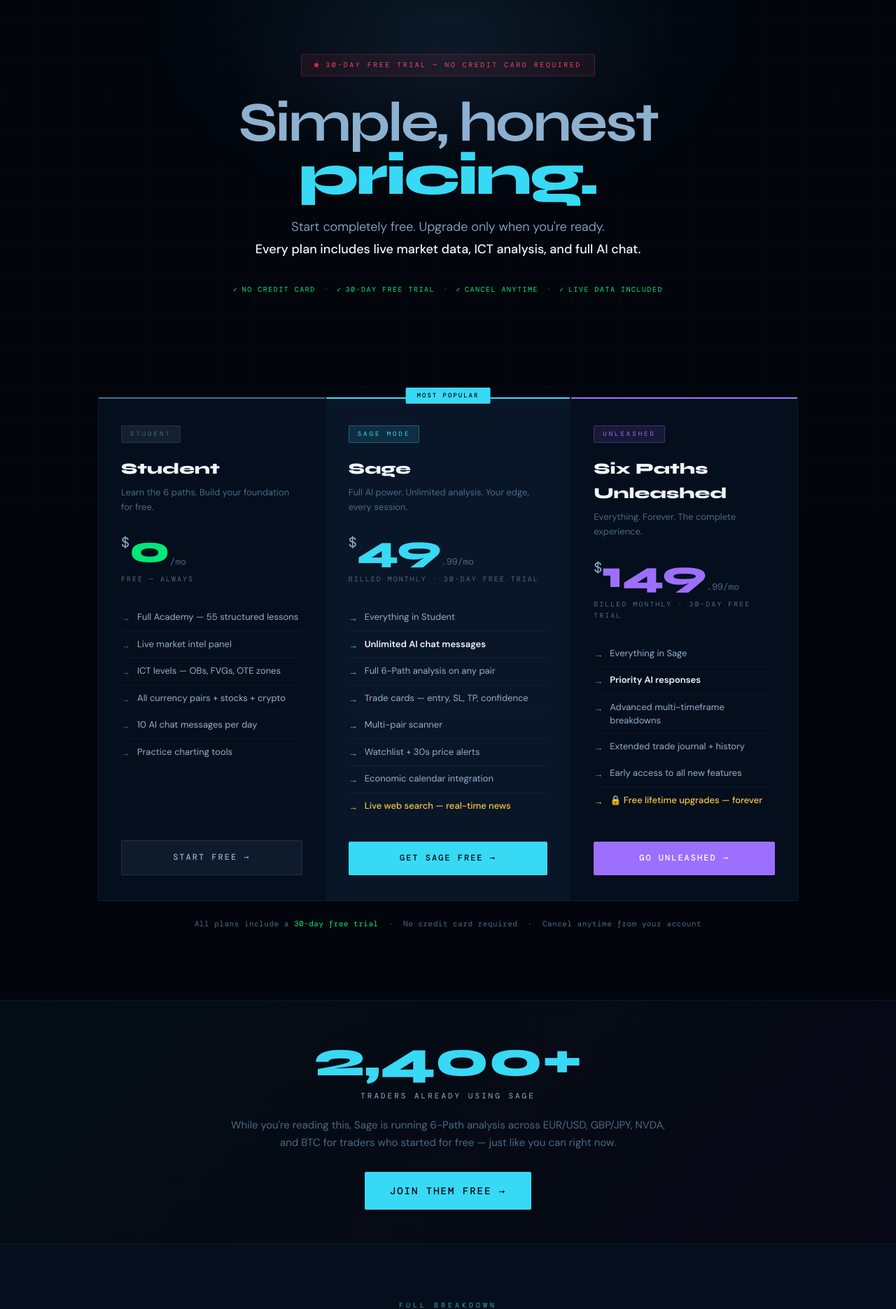
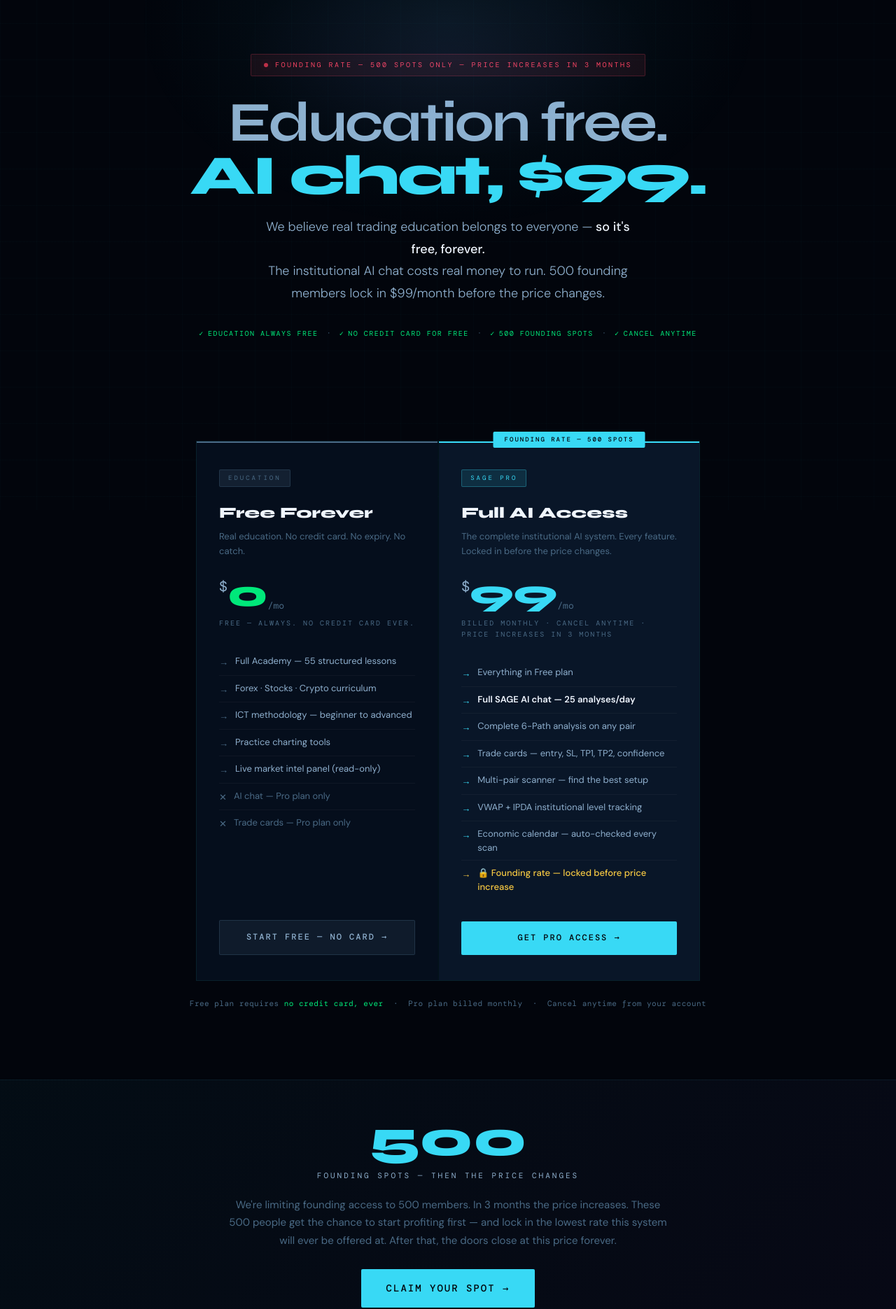
Before and after one commit to jonelmichelfx-bit/jaydawolfx-sage, a Flask app: page /pricing in a window 1280 px wide. Shown: the part 71-1942 px from the top of the page at 70% size. Run offline with Flask 3, Linux system fonts and the light colour scheme.

Commit message:
feat: new pricing model — education free, AI chat $99/mo, 500 founding spots

```diff
--- a/templates/pricing.html
+++ b/templates/pricing.html
@@ -3,8 +3,8 @@
 <head>
 <meta charset="UTF-8"/>
 <meta name="viewport" content="width=device-width,initial-scale=1.0"/>
-<title>Pricing — Sage of Six Paths | Start Free, 30 Days</title>
-<meta name="description" content="Start free for 30 days. No credit card. Sage of Six Paths gives you institutional-grade AI trading analysis — ICT, smart money, live data — from $49.99/mo."/>
+<title>Pricing — Sage of Six Paths | Education Free. AI Chat $99/mo.</title>
+<meta name="description" content="Education is free forever. The full AI trading intelligence — 6-path ICT analysis, live trade cards, multi-pair scanner — is $99/month. 500 founding spots only."/>
 <link href="https://fonts.googleapis.com/css2?family=Syne:wght@700;800;900&family=DM+Mono:wght@400;500&family=DM+Sans:wght@300;400;500;600&display=swap" rel="stylesheet"/>
 <style>
 *{box-sizing:border-box;margin:0;padding:0}
@@ -256,100 +256,80 @@ footer{background:var(--s1);border-top:1px solid rgba(56,217,245,0.06);
 <section class="hero">
   <div class="hero-glow"></div>
   <div class="hero-glow2"></div>
-  <div class="urgency-bar"><div class="urgency-dot"></div> 30-DAY FREE TRIAL — NO CREDIT CARD REQUIRED</div>
+  <div class="urgency-bar"><div class="urgency-dot"></div> FOUNDING RATE — 500 SPOTS ONLY — PRICE INCREASES IN 3 MONTHS</div>
   <h1>
-    <span class="dim">Simple, honest</span><br>
-    <span class="cy">pricing.</span>
+    <span class="dim">Education free.</span><br>
+    <span class="cy">AI chat, $99.</span>
   </h1>
   <p class="hero-sub">
-    Start completely free. Upgrade only when you're ready.<br>
-    <strong>Every plan includes live market data, ICT analysis, and full AI chat.</strong>
+    We believe real trading education belongs to everyone — <strong>so it's free, forever.</strong><br>
+    The institutional AI chat costs real money to run. 500 founding members lock in $99/month before the price changes.
   </p>
   <div class="trust-pills">
-    <span class="tp">NO CREDIT CARD</span>
+    <span class="tp">EDUCATION ALWAYS FREE</span>
     <span style="color:var(--dim);font-size:12px;padding:0 4px">·</span>
-    <span class="tp">30-DAY FREE TRIAL</span>
+    <span class="tp">NO CREDIT CARD FOR FREE</span>
+    <span style="color:var(--dim);font-size:12px;padding:0 4px">·</span>
+    <span class="tp">500 FOUNDING SPOTS</span>
     <span style="color:var(--dim);font-size:12px;padding:0 4px">·</span>
     <span class="tp">CANCEL ANYTIME</span>
-    <span style="color:var(--dim);font-size:12px;padding:0 4px">·</span>
-    <span class="tp">LIVE DATA INCLUDED</span>
   </div>
 </section>
 
 <!-- PRICING CARDS -->
 <section class="pricing" id="pricing">
   <div class="wrap">
-    <div class="plans fade-up">
+    <div class="plans fade-up" style="grid-template-columns:1fr 1.08fr;max-width:720px">
 
-      <!-- STUDENT (FREE) -->
+      <!-- FREE EDUCATION -->
       <div class="plan student">
         <div class="plan-top-bar"></div>
-        <div class="plan-badge">STUDENT</div>
-        <div class="plan-name">Student</div>
-        <div class="plan-desc">Learn the 6 paths. Build your foundation for free.</div>
+        <div class="plan-badge">EDUCATION</div>
+        <div class="plan-name">Free Forever</div>
+        <div class="plan-desc">Real education. No credit card. No expiry. No catch.</div>
         <div class="plan-price">
           <sup>$</sup><span class="amount">0</span><sub>/mo</sub>
         </div>
-        <div class="plan-period">FREE — ALWAYS</div>
+        <div class="plan-period">FREE — ALWAYS. NO CREDIT CARD EVER.</div>
         <ul class="plan-feats">
           <li><span class="feat-icon">→</span>Full Academy — 55 structured lessons</li>
-          <li><span class="feat-icon">→</span>Live market intel panel</li>
-          <li><span class="feat-icon">→</span>ICT levels — OBs, FVGs, OTE zones</li>
-          <li><span class="feat-icon">→</span>All currency pairs + stocks + crypto</li>
-          <li><span class="feat-icon">→</span>10 AI chat messages per day</li>
+          <li><span class="feat-icon">→</span>Forex · Stocks · Crypto curriculum</li>
+          <li><span class="feat-icon">→</span>ICT methodology — beginner to advanced</li>
           <li><span class="feat-icon">→</span>Practice charting tools</li>
+          <li><span class="feat-icon">→</span>Live market intel panel (read-only)</li>
+          <li><span class="feat-icon" style="color:var(--dim)">✕</span><span style="color:var(--dim)">AI chat — Pro plan only</span></li>
+          <li><span class="feat-icon" style="color:var(--dim)">✕</span><span style="color:var(--dim)">Trade cards — Pro plan only</span></li>
         </ul>
-        <a href="/login?signup=1" class="plan-btn btn-free">START FREE →</a>
+        <a href="/login?signup=1" class="plan-btn btn-free">START FREE — NO CARD →</a>
       </div>
 
-      <!-- SAGE (POPULAR) -->
+      <!-- PRO — AI CHAT -->
       <div class="plan sage-plan featured">
         <div class="plan-top-bar"></div>
-        <div class="most-popular">MOST POPULAR</div>
-        <div class="plan-badge">SAGE MODE</div>
-        <div class="plan-name">Sage</div>
-        <div class="plan-desc">Full AI power. Unlimited analysis. Your edge, every session.</div>
+        <div class="most-popular">FOUNDING RATE — 500 SPOTS</div>
+        <div class="plan-badge">SAGE PRO</div>
+        <div class="plan-name">Full AI Access</div>
+        <div class="plan-desc">The complete institutional AI system. Every feature. Locked in before the price changes.</div>
         <div class="plan-price">
-          <sup>$</sup><span class="amount">49</span><sub>.99/mo</sub>
+          <sup>$</sup><span class="amount">99</span><sub>/mo</sub>
         </div>
-        <div class="plan-period">BILLED MONTHLY · 30-DAY FREE TRIAL</div>
+        <div class="plan-period">BILLED MONTHLY · CANCEL ANYTIME · PRICE INCREASES IN 3 MONTHS</div>
         <ul class="plan-feats">
-          <li><span class="feat-icon">→</span>Everything in Student</li>
-          <li><span class="feat-icon">→</span><strong style="color:var(--text)">Unlimited AI chat messages</strong></li>
-          <li><span class="feat-icon">→</span>Full 6-Path analysis on any pair</li>
-          <li><span class="feat-icon">→</span>Trade cards — entry, SL, TP, confidence</li>
-          <li><span class="feat-icon">→</span>Multi-pair scanner</li>
-          <li><span class="feat-icon">→</span>Watchlist + 30s price alerts</li>
-          <li><span class="feat-icon">→</span>Economic calendar integration</li>
-          <li><span class="feat-icon feat-hl">→</span><span class="feat-hl">Live web search — real-time news</span></li>
+          <li><span class="feat-icon">→</span>Everything in Free plan</li>
+          <li><span class="feat-icon">→</span><strong style="color:var(--text)">Full SAGE AI chat — 25 analyses/day</strong></li>
+          <li><span class="feat-icon">→</span>Complete 6-Path analysis on any pair</li>
+          <li><span class="feat-icon">→</span>Trade cards — entry, SL, TP1, TP2, confidence</li>
+          <li><span class="feat-icon">→</span>Multi-pair scanner — find the best setup</li>
+          <li><span class="feat-icon">→</span>VWAP + IPDA institutional level tracking</li>
+          <li><span class="feat-icon">→</span>Economic calendar — auto-checked every scan</li>
+          <li><span class="feat-icon feat-hl">→</span><span class="feat-hl">🔒 Founding rate — locked before price increase</span></li>
         </ul>
-        <a href="/login?signup=1" class="plan-btn btn-sage-fill">GET SAGE FREE →</a>
-      </div>
-
-      <!-- UNLEASHED -->
-      <div class="plan unleashed">
-        <div class="plan-top-bar"></div>
-        <div class="plan-badge">UNLEASHED</div>
-        <div class="plan-name">Six Paths Unleashed</div>
-        <div class="plan-desc">Everything. Forever. The complete experience.</div>
-        <div class="plan-price">
-          <sup>$</sup><span class="amount">149</span><sub>.99/mo</sub>
-        </div>
-        <div class="plan-period">BILLED MONTHLY · 30-DAY FREE TRIAL</div>
-        <ul class="plan-feats">
-          <li><span class="feat-icon">→</span>Everything in Sage</li>
-          <li><span class="feat-icon">→</span><strong style="color:var(--text)">Priority AI responses</strong></li>
-          <li><span class="feat-icon">→</span>Advanced multi-timeframe breakdowns</li>
-          <li><span class="feat-icon">→</span>Extended trade journal + history</li>
-          <li><span class="feat-icon">→</span>Early access to all new features</li>
-          <li><span class="feat-icon feat-hl">→</span><span class="feat-hl">🔒 Free lifetime upgrades — forever</span></li>
-        </ul>
-        <a href="/login?signup=1" class="plan-btn btn-purple-fill">GO UNLEASHED →</a>
+        <a href="/login?signup=1" class="plan-btn btn-sage-fill">GET PRO ACCESS →</a>
       </div>
 
     </div>
     <div class="price-guarantee fade-up" style="margin-top:24px">
-      All plans include a <span>30-day free trial</span> &nbsp;·&nbsp; No credit card required &nbsp;·&nbsp; Cancel anytime from your account
+      Free plan requires <span>no credit card, ever</span> &nbsp;·&nbsp; Pro plan billed monthly &nbsp;·&nbsp; Cancel anytime from your account
     </div>
   </div>
 </section>
@@ -357,10 +337,10 @@ footer{background:var(--s1);border-top:1px solid rgba(56,217,245,0.06);
 <!-- URGENCY STRIP -->
 <section class="urgency-strip">
   <div class="us-inner fade-up">
-    <div class="us-num">2,400+</div>
-    <div class="us-label">TRADERS ALREADY USING SAGE</div>
-    <div class="us-sub">While you're reading this, Sage is running 6-Path analysis across EUR/USD, GBP/JPY, NVDA, and BTC for traders who started for free — just like you can right now.</div>
-    <a href="/login?signup=1" class="btn btn-lg btn-cyan">JOIN THEM FREE →</a>
+    <div class="us-num">500</div>
+    <div class="us-label">FOUNDING SPOTS — THEN THE PRICE CHANGES</div>
+    <div class="us-sub">We're limiting founding access to 500 members. In 3 months the price increases. These 500 people get the chance to start profiting first — and lock in the lowest rate this system will ever be offered at. After that, the doors close at this price forever.</div>
+    <a href="/login?signup=1" class="btn btn-lg btn-cyan">CLAIM YOUR SPOT →</a>
   </div>
 </section>
 
@@ -375,26 +355,24 @@ footer{background:var(--s1);border-top:1px solid rgba(56,217,245,0.06);
     <table class="tbl">
       <thead>
         <tr>
-          <th style="width:40%"></th>
-          <th>STUDENT<br><span style="color:var(--green);font-size:12px">FREE</span></th>
-          <th class="cy featured-col">SAGE<br><span style="font-size:12px">$49.99/mo</span></th>
-          <th class="pu">UNLEASHED<br><span style="font-size:12px">$149.99/mo</span></th>
+          <th style="width:48%"></th>
+          <th>FREE<br><span style="color:var(--green);font-size:12px">EDUCATION</span></th>
+          <th class="cy featured-col">PRO<br><span style="font-size:12px">$99/mo</span></th>
         </tr>
       </thead>
       <tbody>
-        <tr><td>Live market intel panel</td><td><span class="chk">✓</span></td><td class="featured-col"><span class="chk">✓</span></td><td><span class="chk">✓</span></td></tr>
-        <tr><td>All pairs — Forex, Stocks, Crypto</td><td><span class="chk">✓</span></td><td class="featured-col"><span class="chk">✓</span></td><td><span class="chk">✓</span></td></tr>
-        <tr><td>ICT levels — OBs, FVGs, OTE zones</td><td><span class="chk">✓</span></td><td class="featured-col"><span class="chk">✓</span></td><td><span class="chk">✓</span></td></tr>
-        <tr><td>Academy — 55 lessons</td><td><span class="chk">✓</span></td><td class="featured-col"><span class="chk">✓</span></td><td><span class="chk">✓</span></td></tr>
-        <tr><td>Practice charting tools</td><td><span class="chk">✓</span></td><td class="featured-col"><span class="chk">✓</span></td><td><span class="chk">✓</span></td></tr>
-        <tr><td>AI chat messages per day</td><td class="dim-col">10/day</td><td class="featured-col cy-col">Unlimited</td><td class="pu-col">Unlimited</td></tr>
-        <tr><td>Full 6-Path analysis + trade cards</td><td><span class="ex">—</span></td><td class="featured-col"><span class="chk">✓</span></td><td><span class="chk">✓</span></td></tr>
-        <tr><td>Multi-pair scanner</td><td><span class="ex">—</span></td><td class="featured-col"><span class="chk">✓</span></td><td><span class="chk">✓</span></td></tr>
-        <tr><td>Economic calendar integration</td><td><span class="ex">—</span></td><td class="featured-col"><span class="chk">✓</span></td><td><span class="chk">✓</span></td></tr>
-        <tr><td>Live web search (real-time news)</td><td><span class="ex">—</span></td><td class="featured-col"><span class="chk">✓</span></td><td><span class="chk">✓</span></td></tr>
-        <tr><td>Priority AI responses</td><td><span class="ex">—</span></td><td class="featured-col"><span class="ex">—</span></td><td><span class="chk">✓</span></td></tr>
-        <tr><td>Advanced multi-timeframe breakdowns</td><td><span class="ex">—</span></td><td class="featured-col"><span class="ex">—</span></td><td><span class="chk">✓</span></td></tr>
-        <tr><td>Lifetime free upgrades</td><td><span class="ex">—</span></td><td class="featured-col"><span class="ex">—</span></td><td><span class="chk" style="color:var(--gold)">✓</span></td></tr>
+        <tr><td>Full Academy — 55 lessons</td><td><span class="chk">✓</span></td><td class="featured-col"><span class="chk">✓</span></td></tr>
+        <tr><td>ICT methodology curriculum</td><td><span class="chk">✓</span></td><td class="featured-col"><span class="chk">✓</span></td></tr>
+        <tr><td>Practice charting tools</td><td><span class="chk">✓</span></td><td class="featured-col"><span class="chk">✓</span></td></tr>
+        <tr><td>Live market intel panel</td><td><span class="chk">✓</span></td><td class="featured-col"><span class="chk">✓</span></td></tr>
+        <tr><td>All pairs — Forex, Stocks, Crypto</td><td><span class="chk">✓</span></td><td class="featured-col"><span class="chk">✓</span></td></tr>
+        <tr><td>SAGE AI chat</td><td><span class="ex">—</span></td><td class="featured-col cy-col">25/day</td></tr>
+        <tr><td>Full 6-Path analysis + trade cards</td><td><span class="ex">—</span></td><td class="featured-col"><span class="chk">✓</span></td></tr>
+        <tr><td>Multi-pair scanner</td><td><span class="ex">—</span></td><td class="featured-col"><span class="chk">✓</span></td></tr>
+        <tr><td>VWAP + IPDA institutional levels</td><td><span class="ex">—</span></td><td class="featured-col"><span class="chk">✓</span></td></tr>
+        <tr><td>Economic calendar integration</td><td><span class="ex">—</span></td><td class="featured-col"><span class="chk">✓</span></td></tr>
+        <tr><td>Live news gate — real-time market events</td><td><span class="ex">—</span></td><td class="featured-col"><span class="chk">✓</span></td></tr>
+        <tr><td>Founding rate locked — before price increase</td><td><span class="ex">—</span></td><td class="featured-col"><span class="chk" style="color:var(--gold)">✓</span></td></tr>
       </tbody>
     </table>
   </div>
@@ -410,10 +388,17 @@ footer{background:var(--s1);border-top:1px solid rgba(56,217,245,0.06);
     <div class="faq-list">
       <div class="faq-item fade-up">
         <div class="faq-q" onclick="toggleFaq(this)">
-          <div class="faq-q-text">Do I need a credit card to start?</div>
+          <div class="faq-q-text">Do I need a credit card to access education?</div>
           <div class="faq-plus">+</div>
         </div>
-        <div class="faq-a">Zero. Your 30-day free trial requires no payment information at all. You only enter a card if you choose to upgrade after the trial — and even then you can cancel any month instantly from your account settings.</div>
+        <div class="faq-a">No — and never. The education is completely free with zero payment information required, ever. Create an account and every one of the 55 Academy lessons is yours immediately. No trial expiry, no card required, no catch. We believe real trading education should be accessible to everyone regardless of income.</div>
+      </div>
+      <div class="faq-item fade-up">
+        <div class="faq-q" onclick="toggleFaq(this)">
+          <div class="faq-q-text">Why is the AI chat $99/month?</div>
+          <div class="faq-plus">+</div>
+        </div>
+        <div class="faq-a">Every analysis you run hits a live AI model plus real TwelveData market data — both cost real money per request. At $99/month we can keep the system running at the quality level it needs to be. The alternative was giving you a watered-down experience, and we refused to do that. One good trade pays for months of Sage.</div>
       </div>
       <div class="faq-item fade-up">
         <div class="faq-q" onclick="toggleFaq(this)">
@@ -424,10 +409,10 @@ footer{background:var(--s1);border-top:1px solid rgba(56,217,245,0.06);
       </div>
       <div class="faq-item fade-up">
         <div class="faq-q" onclick="toggleFaq(this)">
-          <div class="faq-q-text">I'm a beginner. Is Sage for me?</div>
+          <div class="faq-q-text">What happens to the price in 3 months?</div>
           <div class="faq-plus">+</div>
         </div>
-        <div class="faq-a">Absolutely — in fact, Sage may be more valuable for beginners than experienced traders. You get 55 structured lessons built right into the platform, from absolute basics to advanced ICT concepts. Sage explains the WHY behind every signal it gives. You learn as you trade.</div>
+        <div class="faq-a">The founding rate of $99/month is available for the first 500 members only. After those 500 spots are filled, or in 3 months — whichever comes first — the price increases. Founding members keep their $99 rate locked in forever as long as they remain subscribed. This is our way of rewarding early believers who help us build the platform.</div>
       </div>
       <div class="faq-item fade-up">
         <div class="faq-q" onclick="toggleFaq(this)">
@@ -435,13 +420,6 @@ footer{background:var(--s1);border-top:1px solid rgba(56,217,245,0.06);
           <div class="faq-plus">+</div>
         </div>
         <div class="faq-a">Forex (all major + minor pairs — EUR/USD, GBP/JPY, AUD/USD and 30+ more), Stocks (NVDA, AAPL, TSLA, META, SPY, QQQ and more), and Crypto (BTC, ETH). Live market intel and trade cards work across all of them.</div>
-      </div>
-      <div class="faq-item fade-up">
-        <div class="faq-q" onclick="toggleFaq(this)">
-          <div class="faq-q-text">What does "lifetime free upgrades" mean on Unleashed?</div>
-          <div class="faq-plus">+</div>
-        </div>
-        <div class="faq-a">Every future feature ever added to Sage is included in your Unleashed plan at no extra cost — forever. You pay $149.99/mo today and never pay more no matter how advanced Sage becomes. This is our commitment to early believers who trusted the platform.</div>
       </div>
       <div class="faq-item fade-up">
         <div class="faq-q" onclick="toggleFaq(this)">
@@ -457,13 +435,13 @@ footer{background:var(--s1);border-top:1px solid rgba(56,217,245,0.06);
 <!-- FINAL CTA -->
 <section class="fcta">
   <div class="fcta-glow"></div>
-  <h2>The market <span class="red">doesn't wait.</span><br><span class="cy">Neither should you.</span></h2>
-  <p class="fcta-sub">30 days free. No credit card. No charts required. Just Sage — running 6-path institutional analysis in seconds, every session.</p>
+  <h2>Education is yours.<br><span class="cy">The AI waits when you're ready.</span></h2>
+  <p class="fcta-sub">Start with the free Academy. Learn the full 6-path methodology. When you're ready to have the AI trade alongside you — 500 founding spots are waiting at $99/month before the price changes.</p>
   <div class="fcta-btns">
-    <a href="/login?signup=1" class="btn btn-lg btn-cyan">START FREE — 30 DAYS →</a>
-    <a href="/login" class="btn btn-lg btn-outline">SIGN IN</a>
+    <a href="/login?signup=1" class="btn btn-lg btn-cyan">START FREE — EDUCATION →</a>
+    <a href="/login?signup=1" class="btn btn-lg btn-outline">GET PRO ACCESS — $99/MO</a>
   </div>
-  <div class="fcta-note"><span>✓</span> No credit card &nbsp;·&nbsp; <span>✓</span> Cancel anytime &nbsp;·&nbsp; <span>✓</span> Live data included &nbsp;·&nbsp; <span>✓</span> No API key needed</div>
+  <div class="fcta-note"><span>✓</span> Education free forever &nbsp;·&nbsp; <span>✓</span> No credit card for free plan &nbsp;·&nbsp; <span>✓</span> Pro cancel anytime &nbsp;·&nbsp; <span>✓</span> 500 founding spots</div>
 </section>
 
 <footer>
```
Also changed, not shown: templates/landing.html (+59 -79 lines).
